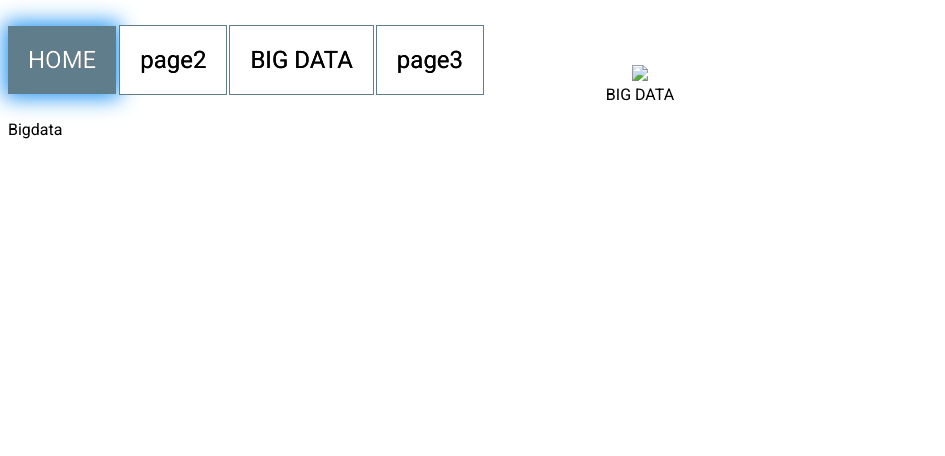
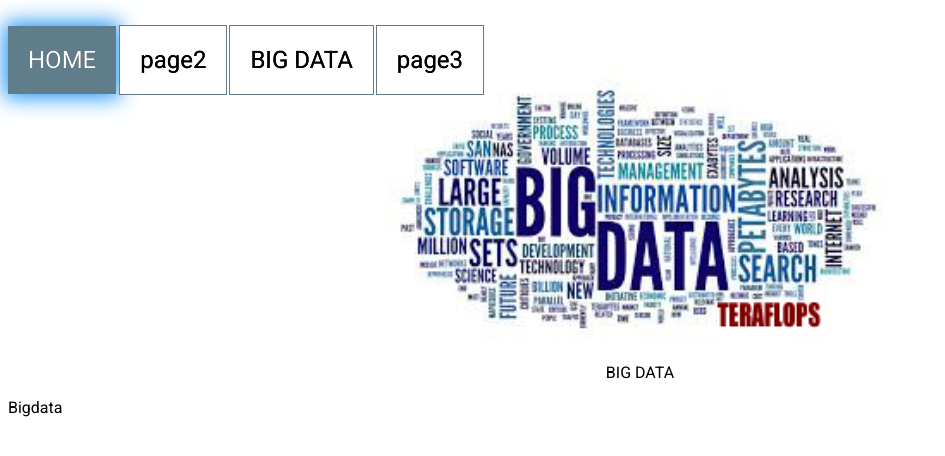
Before and after one commit to Gamesaw-Drew/bigdata, a plain HTML site: page index.html in a window 1280 px wide. Shown: the whole page, without its empty margins (0-945 px from the left). Drawn offline with nearby package versions, Linux system fonts and the light colour scheme.

Commit message:
Update index.html

```diff
--- a/index.html
+++ b/index.html
@@ -21,7 +21,7 @@
     </header>
     <br>
     <div class = "centered">
-        <img src = "images/BIGDATA.png" width = "40%">
+        <img src = "images/BIGDATA.jpg" width = "40%">
     </div>
     <p id="credits" class = "centered"> By Jason Gleba, Drew Ciaramitaro, Evan Foster, and Sam Dubrule</p>
     <footer>
```
